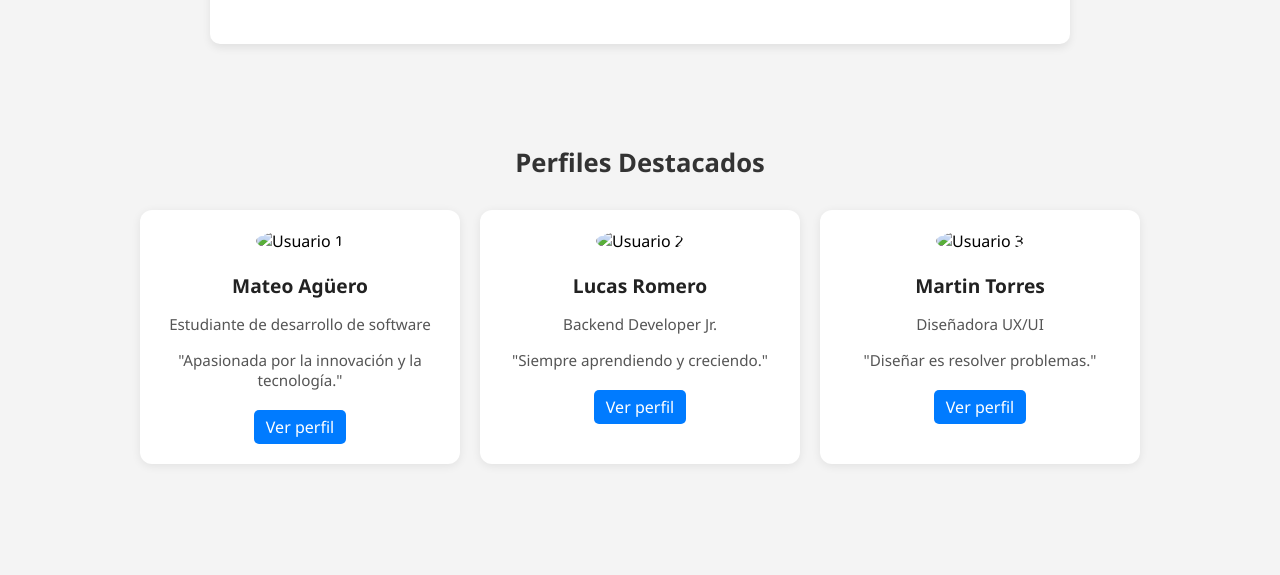
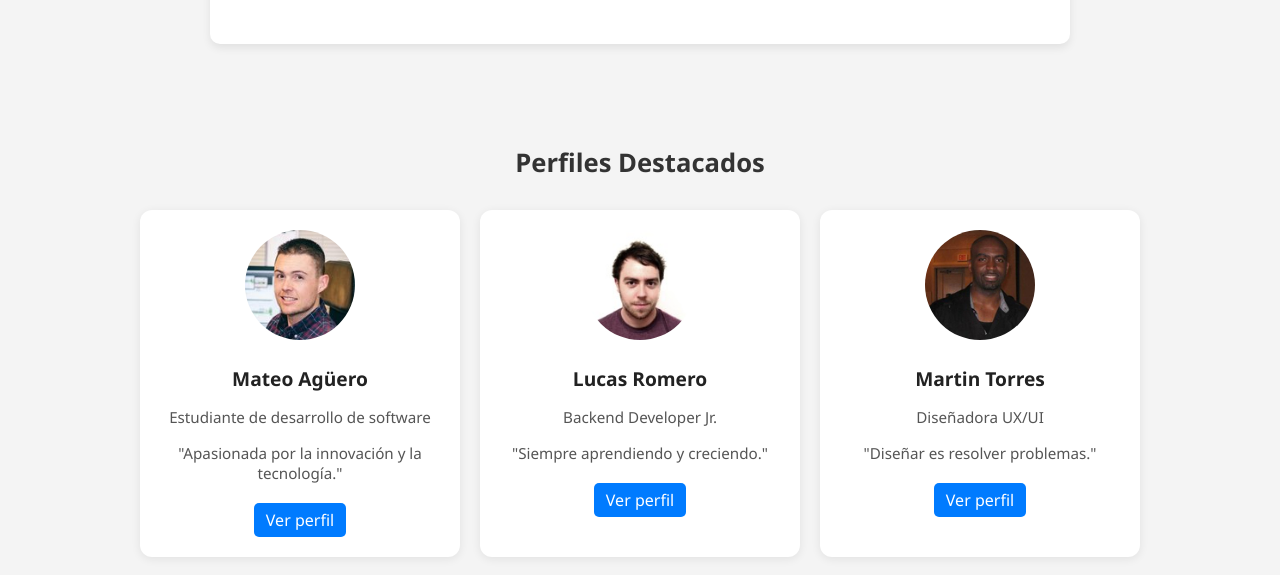
Before and after one commit to lookita/proyectOlivera, a website: page PROYECT OLIVERA/frontend/HTML/inicio.html in a window 1280 px wide. Shown: the part 357-932 px from the top of the page. Before the commit the page ends 893 px from the top, so only its background shows below. Drawn offline with Linux system fonts and the light colour scheme.

Commit message:
imagenes

```diff
--- a/PROYECT OLIVERA/frontend/HTML/inicio.html
+++ b/PROYECT OLIVERA/frontend/HTML/inicio.html
@@ -37,7 +37,7 @@
     <div class="perfil-grid">
 
       <div class="perfil-card">
-        <img src="/PROYECT OLIVERA/imagenes/user1.jpg" alt="Usuario 1">
+        <img src="/PROYECT OLIVERA/frontend/imagenes/user1.jpg" alt="Usuario 1">
         <h3>Mateo Agüero</h3>
         <p>Estudiante de desarrollo de software</p>
         <p>"Apasionada por la innovación y la tecnología."</p>
@@ -45,7 +45,7 @@
       </div>
 
       <div class="perfil-card">
-        <img src="/PROYECT OLIVERA/imagenes/user2.jpg" alt="Usuario 2">
+        <img src="/PROYECT OLIVERA/frontend/imagenes/user2.jpg" alt="Usuario 2">
         <h3>Lucas Romero</h3>
         <p>Backend Developer Jr.</p>
         <p>"Siempre aprendiendo y creciendo."</p>
@@ -53,7 +53,7 @@
       </div>
 
       <div class="perfil-card">
-        <img src="/PROYECT OLIVERA/imagenes/user3.jpg" alt="Usuario 3">
+        <img src="/PROYECT OLIVERA/frontend/imagenes/user3.jpg" alt="Usuario 3">
         <h3>Martin Torres</h3>
         <p>Diseñadora UX/UI</p>
         <p>"Diseñar es resolver problemas."</p>
```
